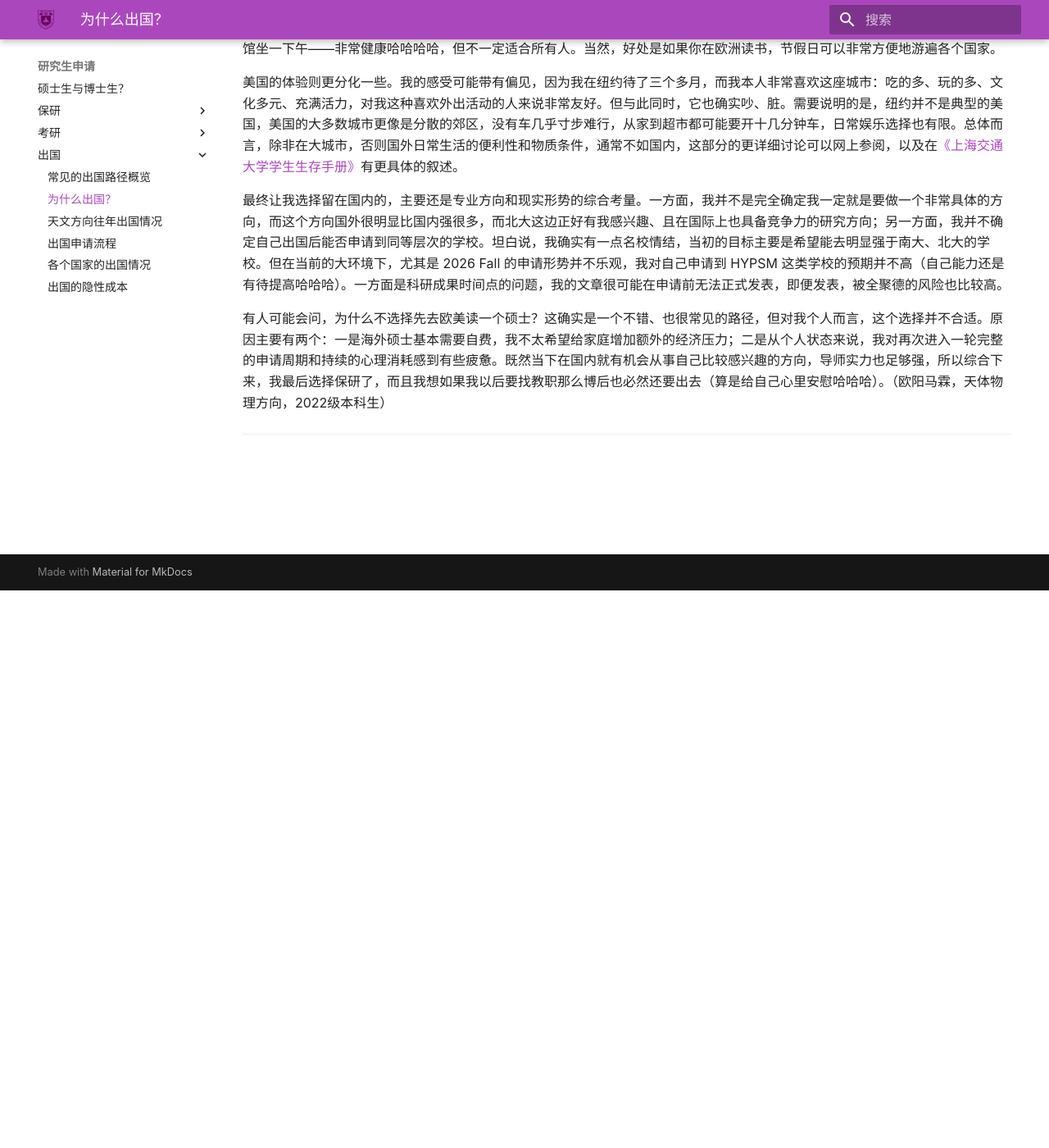
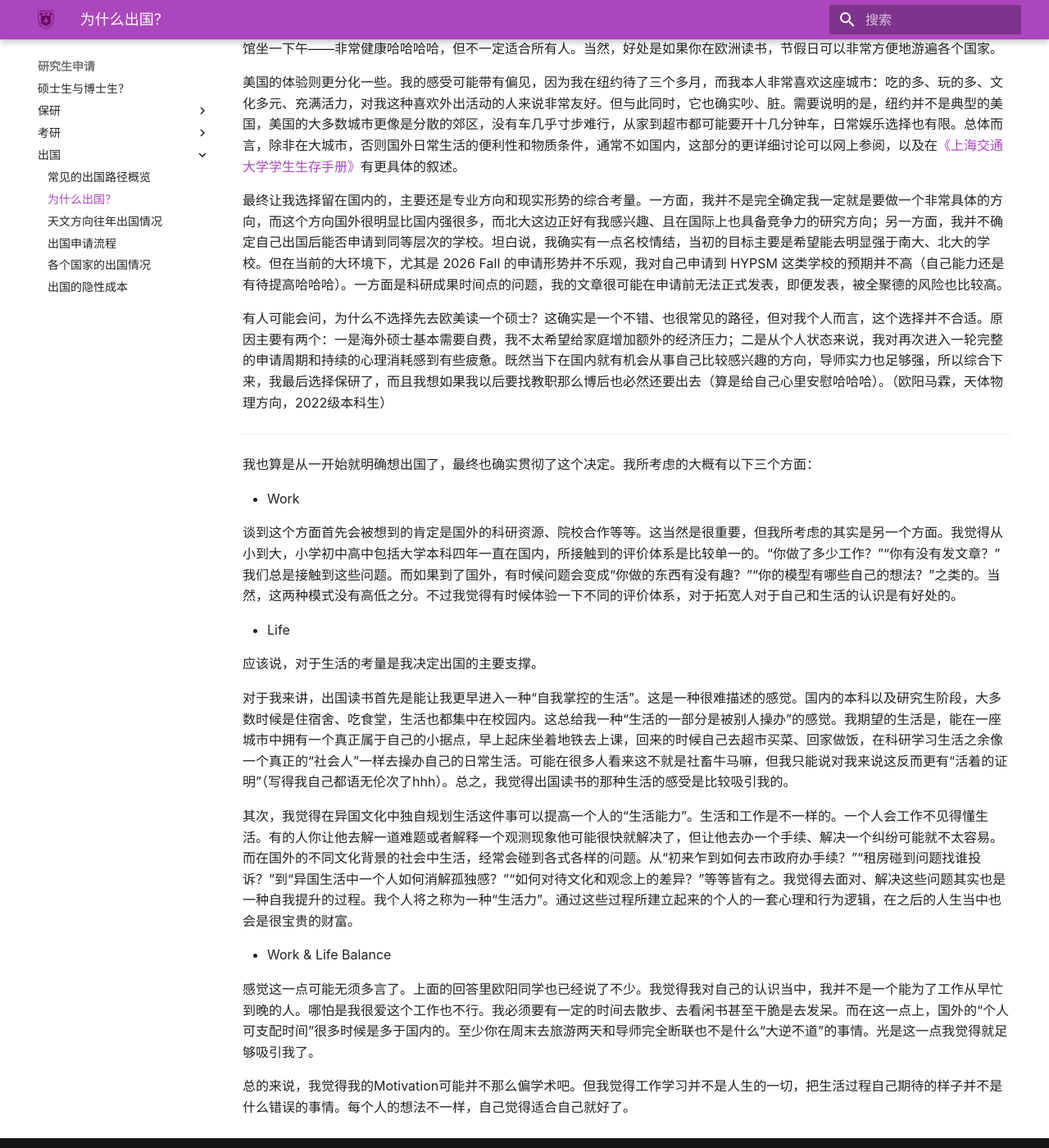
Before and after one commit to nju-astronomy/NJU-ASA, an MkDocs documentation site: the page built from docs/pathway/abroad/why_abroad.md, in a window 1280 px wide and 1400 px high, scrolled down 680 px. Shown: the whole window at 82% size. Built offline with MkDocs 1.6.1 and Material for MkDocs 9.7.7, drawn with Linux system fonts in a browser that asks for light colours; some web fonts are replaced.

Commit message:
Expand reasons for choosing to study abroad
Added personal motivations for studying abroad, including work opportunities, lifestyle preferences, and work-life balance considerations.

```diff
--- a/docs/pathway/abroad/why_abroad.md
+++ b/docs/pathway/abroad/why_abroad.md
@@ -15,3 +15,23 @@
 有人可能会问，为什么不选择先去欧美读一个硕士？这确实是一个不错、也很常见的路径，但对我个人而言，这个选择并不合适。原因主要有两个：一是海外硕士基本需要自费，我不太希望给家庭增加额外的经济压力；二是从个人状态来说，我对再次进入一轮完整的申请周期和持续的心理消耗感到有些疲惫。既然当下在国内就有机会从事自己比较感兴趣的方向，导师实力也足够强，所以综合下来，我最后选择保研了，而且我想如果我以后要找教职那么博后也必然还要出去（算是给自己心里安慰哈哈哈）。（欧阳马霖，天体物理方向，2022级本科生）
 
 ---
+
+我也算是从一开始就明确想出国了，最终也确实贯彻了这个决定。我所考虑的大概有以下三个方面：
+
+- Work
+
+谈到这个方面首先会被想到的肯定是国外的科研资源、院校合作等等。这当然是很重要，但我所考虑的其实是另一个方面。我觉得从小到大，小学初中高中包括大学本科四年一直在国内，所接触到的评价体系是比较单一的。“你做了多少工作？”“你有没有发文章？”我们总是接触到这些问题。而如果到了国外，有时候问题会变成“你做的东西有没有趣？”“你的模型有哪些自己的想法？”之类的。当然，这两种模式没有高低之分。不过我觉得有时候体验一下不同的评价体系，对于拓宽人对于自己和生活的认识是有好处的。
+
+- Life
+
+应该说，对于生活的考量是我决定出国的主要支撑。
+
+对于我来讲，出国读书首先是能让我更早进入一种“自我掌控的生活”。这是一种很难描述的感觉。国内的本科以及研究生阶段，大多数时候是住宿舍、吃食堂，生活也都集中在校园内。这总给我一种“生活的一部分是被别人操办”的感觉。我期望的生活是，能在一座城市中拥有一个真正属于自己的小据点，早上起床坐着地铁去上课，回来的时候自己去超市买菜、回家做饭，在科研学习生活之余像一个真正的“社会人”一样去操办自己的日常生活。可能在很多人看来这不就是社畜牛马嘛，但我只能说对我来说这反而更有“活着的证明”（写得我自己都语无伦次了hhh）。总之，我觉得出国读书的那种生活的感受是比较吸引我的。
+
+其次，我觉得在异国文化中独自规划生活这件事可以提高一个人的“生活能力”。生活和工作是不一样的。一个人会工作不见得懂生活。有的人你让他去解一道难题或者解释一个观测现象他可能很快就解决了，但让他去办一个手续、解决一个纠纷可能就不太容易。而在国外的不同文化背景的社会中生活，经常会碰到各式各样的问题。从“初来乍到如何去市政府办手续？”“租房碰到问题找谁投诉？”到“异国生活中一个人如何消解孤独感？”“如何对待文化和观念上的差异？”等等皆有之。我觉得去面对、解决这些问题其实也是一种自我提升的过程。我个人将之称为一种“生活力”。通过这些过程所建立起来的个人的一套心理和行为逻辑，在之后的人生当中也会是很宝贵的财富。
+
+- Work & Life Balance
+
+感觉这一点可能无须多言了。上面的回答里欧阳同学也已经说了不少。我觉得我对自己的认识当中，我并不是一个能为了工作从早忙到晚的人。哪怕是我很爱这个工作也不行。我必须要有一定的时间去散步、去看闲书甚至干脆是去发呆。而在这一点上，国外的“个人可支配时间”很多时候是多于国内的。至少你在周末去旅游两天和导师完全断联也不是什么“大逆不道”的事情。光是这一点我觉得就足够吸引我了。
+
+总的来说，我觉得我的Motivation可能并不那么偏学术吧。但我觉得工作学习并不是人生的一切，把生活过程自己期待的样子并不是什么错误的事情。每个人的想法不一样，自己觉得适合自己就好了。
```
